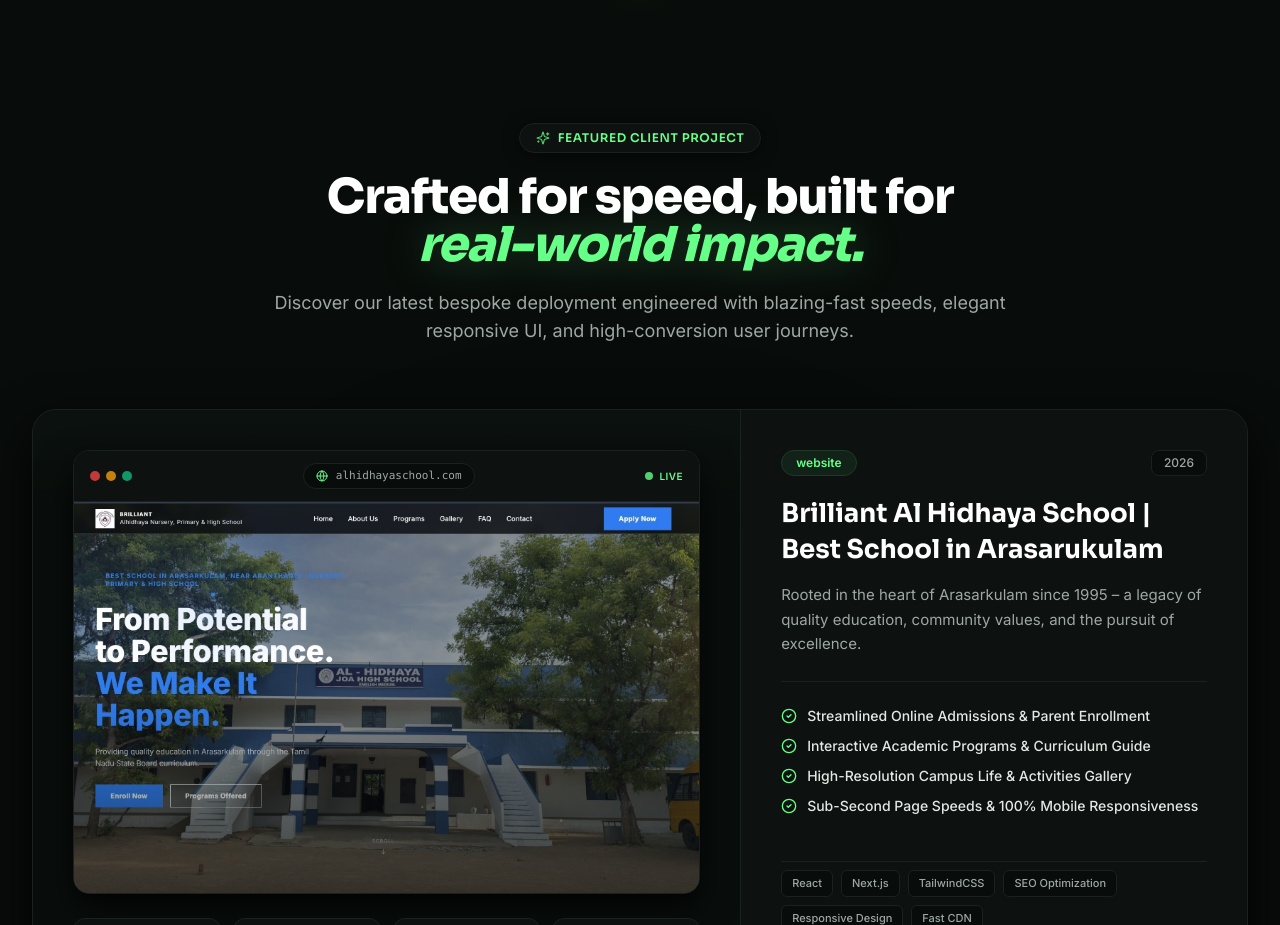
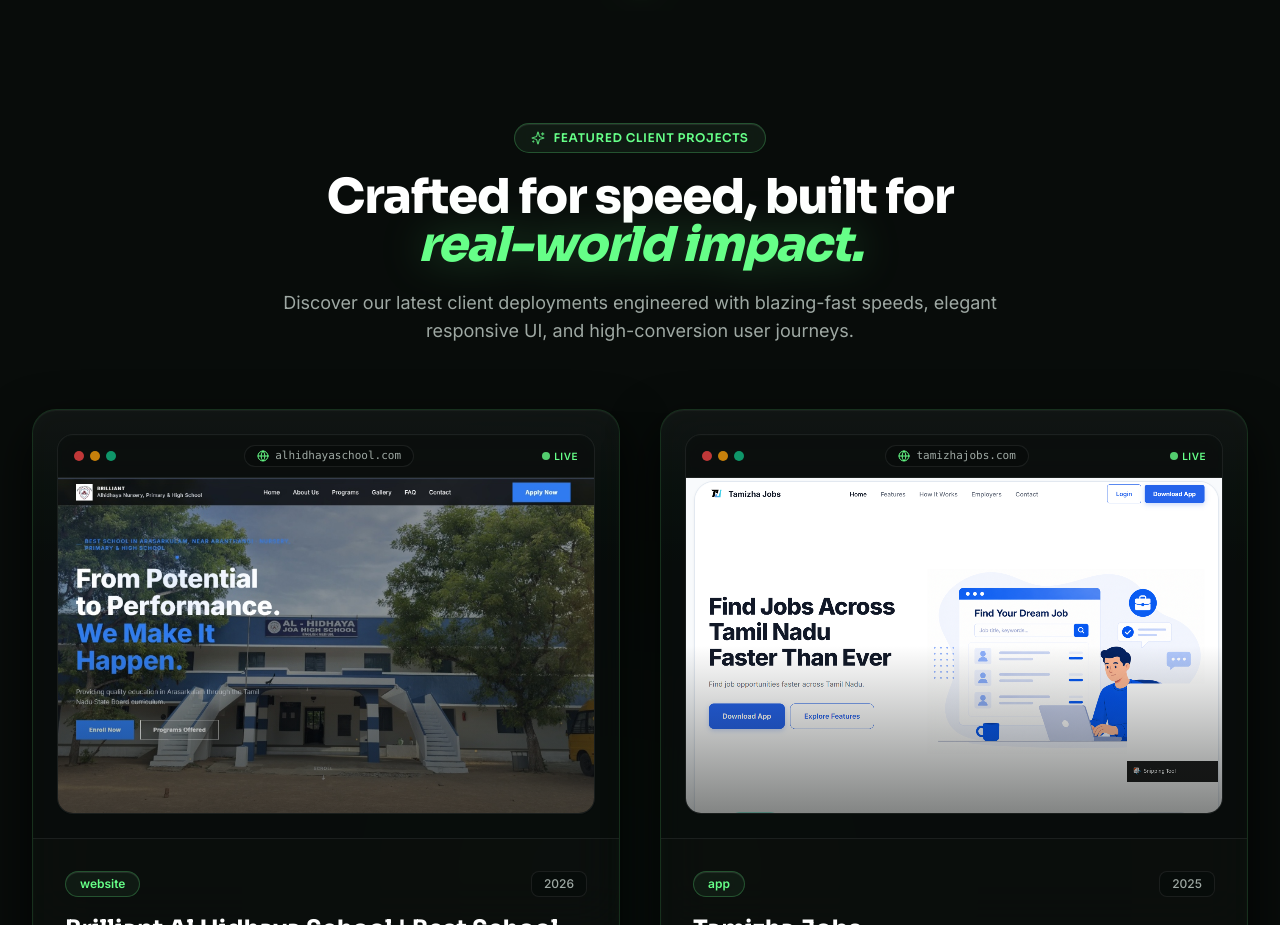
Before and after one commit to tahirazeem145/Jime-developer, a React (Vite) app: page / in a window 1280 px wide. Shown: the part 2840-3765 px from the top of the page. Built offline with nearby package versions, Linux system fonts and the light colour scheme.

Commit message:
feat: implement Services component and add brand assets

```diff
--- a/src/components/Projects.jsx
+++ b/src/components/Projects.jsx
@@ -4,35 +4,44 @@ import {
   Sparkles,
   ExternalLink,
   Globe,
-  CheckCircle2,
   ArrowRight,
   School,
   Zap,
-  ShieldCheck,
+  Briefcase,
   Smartphone
 } from 'lucide-react';
 
 export default function Projects() {
-  const project = {
+  const projects = [
+    {
+      id: 1,
       tag: 'website',
       year: '2026',
       title: 'Brilliant Al Hidhaya School | Best School in Arasarukulam',
       description: 'Rooted in the heart of Arasarkulam since 1995 – a legacy of quality education, community values, and the pursuit of excellence.',
       image: '/assets/al-hidhaya-school.jpg',
-    capabilities: [
-      'Streamlined Online Admissions & Parent Enrollment',
-      'Interactive Academic Programs & Curriculum Guide',
-      'High-Resolution Campus Life & Activities Gallery',
-      'Sub-Second Page Speeds & 100% Mobile Responsiveness'
-    ],
-    techStack: ['React', 'Next.js', 'TailwindCSS', 'SEO Optimization', 'Responsive Design', 'Fast CDN'],
+      url: 'alhidhayaschool.com',
+      techStack: ['React', 'Next.js', 'TailwindCSS', 'SEO Optimization', 'Responsive Design'],
       stats: [
         { label: 'Page Speed', value: '< 0.8s', icon: Zap },
-      { label: 'Curriculum', value: 'TN State Board', icon: School },
-      { label: 'Mobile UX', value: '100% Fluid', icon: Smartphone },
-      { label: 'Client Rating', value: '5.0 / 5.0', icon: ShieldCheck }
+        { label: 'Curriculum', value: 'TN State Board', icon: School }
       ]
-  };
+    },
+    {
+      id: 2,
+      tag: 'app',
+      year: '2025',
+      title: 'Tamizha Jobs',
+      description: "A job portal built for Tamil Nadu's tier-2/tier-3 towns — telecalling, data entry, system admin, part-time and student jobs — a segment LinkedIn and professional job boards overlook.",
+      image: '/assets/tamizha-jobs.png',
+      url: 'tamizhajobs.com',
+      techStack: ['React', 'Node.js', 'PostgreSQL', 'TailwindCSS', 'Mobile App'],
+      stats: [
+        { label: 'Target Market', value: 'TN Tier 2/3', icon: Briefcase },
+        { label: 'Platform', value: 'Web & Mobile', icon: Smartphone }
+      ]
+    }
+  ];
 
   return (
     <section id="projects" className="relative z-10 py-20 sm:py-28 overflow-hidden">
@@ -56,10 +65,10 @@ export default function Projects() {
         <div className="text-center max-w-3xl mx-auto mb-12 sm:mb-16">
 
           {/* Pill Badge */}
-          <div className="inline-flex items-center gap-2 px-4 py-1.5 rounded-full bg-[#0D110F] border border-[#1A221E] text-[#66FF88] shadow-[0_2px_15px_rgba(0,0,0,0.5)] backdrop-blur-md mb-5 animate-fadeIn">
+          <div className="inline-flex items-center gap-2 px-4 py-1.5 rounded-full glass-pill mb-5 animate-fadeIn">
             <Sparkles className="w-3.5 h-3.5 animate-pulse text-[#66FF88]" />
-            <span className="font-sora font-semibold text-xs tracking-wider uppercase">
-              Featured Client Project
+            <span className="font-sora font-semibold text-xs tracking-wider uppercase text-[#66FF88]">
+              Featured Client Projects
             </span>
           </div>
 
@@ -73,41 +82,39 @@ export default function Projects() {
 
           {/* Subtitle */}
           <p className="mt-5 text-base sm:text-lg text-[#9EA8A3] font-inter font-normal leading-relaxed">
-            Discover our latest bespoke deployment engineered with blazing-fast speeds, elegant responsive UI, and high-conversion user journeys.
+            Discover our latest client deployments engineered with blazing-fast speeds, elegant responsive UI, and high-conversion user journeys.
           </p>
         </div>
 
-        {/* SINGLE FEATURED PROJECT SHOWCASE CARD */}
-        <div className="group relative rounded-3xl bg-[#0D110F] border border-[#1A221E] hover:border-[#66FF88]/50 transition-all duration-500 overflow-hidden shadow-[0_20px_50px_rgba(0,0,0,0.9)] hover:shadow-[0_25px_60px_rgba(0,0,0,0.95),0_0_35px_rgba(102,255,136,0.15)] mb-16 sm:mb-20">
+        {/* 2 FEATURED PROJECTS GLASS GRID */}
+        <div className="grid grid-cols-1 lg:grid-cols-2 gap-8 sm:gap-10 mb-16 sm:mb-20">
+          {projects.map((proj) => (
+            <div
+              key={proj.id}
+              className="group relative rounded-3xl glass-card transition-all duration-500 overflow-hidden flex flex-col justify-between hover:-translate-y-1.5"
+            >
+              {/* Top Ambient Glass Shimmer */}
+              <div className="absolute top-0 left-0 right-0 h-40 bg-gradient-to-b from-white/[0.06] via-[#66FF88]/[0.03] to-transparent opacity-60 group-hover:opacity-100 transition-opacity duration-500 pointer-events-none" />
 
-          {/* Top Subtle Ambient Glow */}
-          <div className="absolute top-0 left-0 right-0 h-40 bg-gradient-to-b from-[#66FF88]/10 via-[#162E1F]/10 to-transparent opacity-40 group-hover:opacity-100 transition-opacity duration-500 pointer-events-none" />
+              <div>
+                {/* Browser Window Mockup Frame */}
+                <div className="p-5 sm:p-6 bg-[#080C0A]/60 border-b border-white/[0.08]">
+                  <div className="rounded-2xl glass-subcard overflow-hidden shadow-[0_10px_30px_rgba(0,0,0,0.8)] group-hover:border-[#66FF88]/40 transition-all duration-500">
 
-          <div className="grid grid-cols-1 lg:grid-cols-12 gap-0 relative z-10">
-
-            {/* LEFT COLUMN: LIVE PROJECT MOCKUP BROWSER (7 Cols) */}
-            <div className="lg:col-span-7 p-6 sm:p-8 lg:p-10 flex flex-col justify-between border-b lg:border-b-0 lg:border-r border-[#1A221E] bg-[#080C0A]/60">
-
-              {/* Browser Frame */}
-              <div className="rounded-2xl bg-[#080C0A] border border-[#1A221E] overflow-hidden shadow-[0_15px_35px_rgba(0,0,0,0.8)] group-hover:border-[#66FF88]/40 transition-all duration-500">
-
-                {/* Browser Top Navigation Bar */}
-                <div className="px-4 py-3 bg-[#0D110F] border-b border-[#1A221E] flex items-center justify-between">
-                  {/* Traffic Light Dots */}
+                    {/* Browser Navigation Top Bar */}
+                    <div className="px-4 py-2.5 bg-[#0D110F]/80 border-b border-white/[0.08] flex items-center justify-between backdrop-blur-md">
                       <div className="flex items-center gap-1.5">
                         <span className="w-2.5 h-2.5 rounded-full bg-[#EF4444]/80" />
                         <span className="w-2.5 h-2.5 rounded-full bg-[#F59E0B]/80" />
                         <span className="w-2.5 h-2.5 rounded-full bg-[#10B981]/80" />
                       </div>
 
-                  {/* Browser URL Pill */}
-                  <div className="flex items-center gap-2 px-3 py-1 rounded-full bg-[#080C0A] border border-[#1A221E] text-[11px] font-mono text-[#9EA8A3]">
+                      <div className="flex items-center gap-1.5 px-3 py-0.5 rounded-full bg-[#080C0A]/80 border border-white/[0.08] text-[11px] font-mono text-[#9EA8A3]">
                         <Globe className="w-3 h-3 text-[#66FF88]" />
-                    <span className="truncate max-w-[180px] sm:max-w-xs">alhidhayaschool.com</span>
+                        <span>{proj.url}</span>
                       </div>
 
-                  {/* Live Status Pip */}
-                  <div className="flex items-center gap-1.5">
+                      <div className="flex items-center gap-1">
                         <span className="w-2 h-2 rounded-full bg-[#66FF88] animate-pulse" />
                         <span className="text-[10px] font-inter font-semibold text-[#66FF88] uppercase tracking-wider hidden sm:inline">
                           Live
@@ -116,83 +123,72 @@ export default function Projects() {
                     </div>
 
                     {/* Screenshot Container with Subtle Zoom on Hover */}
-                <div className="relative overflow-hidden aspect-[16/9] sm:aspect-[16/10] bg-[#080C0A]">
+                    <div className="relative overflow-hidden aspect-[16/10] bg-[#080C0A]">
                       <img
-                    src={project.image}
-                    alt={project.title}
+                        src={proj.image}
+                        alt={proj.title}
                         className="w-full h-full object-cover object-top transition-transform duration-700 ease-out group-hover:scale-[1.03]"
                       />
-
-                  {/* Subtle Gradient Shadow Overlay on Bottom of Image */}
-                  <div className="absolute inset-0 bg-gradient-to-t from-[#080C0A]/60 via-transparent to-transparent pointer-events-none" />
+                      <div className="absolute inset-0 bg-gradient-to-t from-[#080C0A]/50 via-transparent to-transparent pointer-events-none" />
+                    </div>
                   </div>
                 </div>
 
-              {/* 4 Stats Grid Below Mockup */}
-              <div className="grid grid-cols-2 sm:grid-cols-4 gap-3 mt-6">
-                {project.stats.map((stat, i) => {
-                  const StatIcon = stat.icon;
+                {/* Card Content Body */}
+                <div className="p-6 sm:p-8">
+
+                  {/* Category Badge + Year Badge Row */}
+                  <div className="flex items-center justify-between gap-2 mb-4">
+                    <span className="px-3.5 py-1 rounded-full text-xs font-inter font-semibold text-[#66FF88] glass-pill">
+                      {proj.tag}
+                    </span>
+
+                    <span className="px-3 py-1 rounded-lg text-xs font-inter font-medium text-[#9EA8A3] bg-[#080C0A]/70 border border-white/[0.08]">
+                      {proj.year}
+                    </span>
+                  </div>
+
+                  {/* Title */}
+                  <h3 className="font-sora font-bold text-xl sm:text-2xl text-white group-hover:text-[#66FF88] transition-colors duration-300 leading-snug">
+                    {proj.title}
+                  </h3>
+
+                  {/* Description */}
+                  <p className="mt-3 text-sm sm:text-[15px] text-[#9EA8A3] font-inter leading-relaxed font-normal">
+                    {proj.description}
+                  </p>
+
+                  {/* Stats Pill Row */}
+                  <div className="grid grid-cols-2 gap-2.5 mt-5">
+                    {proj.stats.map((st, i) => {
+                      const StIcon = st.icon;
                       return (
-                    <div key={i} className="p-3 rounded-xl bg-[#0D110F] border border-[#1A221E] text-center flex flex-col items-center justify-center">
-                      <StatIcon className="w-4 h-4 text-[#66FF88] mb-1" />
-                      <span className="text-[10px] font-inter text-[#9EA8A3] uppercase tracking-wider">
-                        {stat.label}
+                        <div key={i} className="px-3 py-2 rounded-xl bg-[#080C0A]/60 border border-white/[0.08] flex items-center gap-2 backdrop-blur-sm">
+                          <StIcon className="w-3.5 h-3.5 text-[#66FF88] flex-shrink-0" />
+                          <div className="min-w-0">
+                            <span className="block text-[10px] font-inter text-[#9EA8A3] uppercase tracking-wider leading-none">
+                              {st.label}
                             </span>
-                      <span className="text-xs sm:text-sm font-sora font-bold text-white mt-0.5">
-                        {stat.value}
+                            <span className="block text-xs font-sora font-bold text-white mt-0.5 leading-none truncate">
+                              {st.value}
                             </span>
+                          </div>
                         </div>
                       );
                     })}
                   </div>
 
                 </div>
-
-            {/* RIGHT COLUMN: EXACT PROJECT DETAILS (5 Cols) */}
-            <div className="lg:col-span-5 p-6 sm:p-8 lg:p-10 flex flex-col justify-between bg-[#0D110F]">
-
-              <div>
-                {/* Top Row: website badge & 2026 year badge */}
-                <div className="flex items-center justify-between gap-2 mb-5">
-                  <span className="px-3.5 py-1 rounded-full text-xs font-inter font-semibold text-[#66FF88] bg-[#132218] border border-[#1D3A26]">
-                    {project.tag}
-                  </span>
-
-                  <span className="px-3 py-1 rounded-lg text-xs font-inter font-medium text-[#9EA8A3] bg-[#080C0A] border border-[#1A221E]">
-                    {project.year}
-                  </span>
               </div>
 
-                {/* Main Project Headline */}
-                <h3 className="font-sora font-bold text-2xl sm:text-[26px] text-white group-hover:text-[#66FF88] transition-colors duration-300 leading-snug">
-                  {project.title}
-                </h3>
-
-                {/* Exact Description */}
-                <p className="mt-4 text-sm sm:text-[15px] text-[#9EA8A3] font-inter leading-relaxed font-normal">
-                  {project.description}
-                </p>
-
-                {/* Capabilities List */}
-                <div className="space-y-2.5 pt-6 border-t border-[#1A221E] mt-6 mb-6">
-                  {project.capabilities.map((cap, i) => (
-                    <div key={i} className="flex items-start gap-2.5">
-                      <CheckCircle2 className="w-4 h-4 text-[#66FF88] flex-shrink-0 mt-0.5" />
-                      <span className="text-xs sm:text-sm font-inter text-[#E2E8E4] font-medium leading-snug">
-                        {cap}
-                      </span>
-                    </div>
-                  ))}
-                </div>
-              </div>
-
-              <div>
-                {/* Tech Stack Pills */}
-                <div className="flex flex-wrap gap-2 pt-2 border-t border-[#1A221E] mb-6">
-                  {project.techStack.map((tech) => (
+              {/* Card Bottom Area: Tech Tags & Action Footer */}
+              <div className="px-6 sm:px-8 pb-6 sm:pb-8 pt-0">
+                {/* Tech Stack Tags */}
+                <div className="flex flex-wrap gap-2 pt-4 border-t border-white/[0.08] mb-5">
+                  {proj.techStack.map((tech) => (
                     <span
                       key={tech}
-                      className="text-[11px] font-inter font-medium px-2.5 py-1 rounded-md bg-[#080C0A] border border-[#1A221E] text-[#9EA8A3] group-hover:border-[#66FF88]/40 group-hover:text-white transition-colors"
+                      className="text-[11px] font-inter font-medium px-2.5 py-1 rounded-md bg-[#080C0A]/70 border border-white/[0.08] text-[#9EA8A3] group-hover:border-[#66FF88]/40 group-hover:text-white transition-colors backdrop-blur-sm"
                     >
                       {tech}
                     </span>
@@ -200,7 +196,7 @@ export default function Projects() {
                 </div>
 
                 {/* Action Link Matching Reference */}
-                <div className="pt-2 flex items-center justify-between">
+                <div className="flex items-center justify-between pt-1">
                   <a
                     href="#contact"
                     className="inline-flex items-center gap-2 text-sm sm:text-base font-sora font-semibold text-[#66FF88] hover:text-[#4ADE80] transition-colors group/link"
@@ -211,22 +207,19 @@ export default function Projects() {
 
                   <a
                     href="#contact"
-                    className="inline-flex items-center gap-2 px-5 py-2.5 rounded-full bg-[#132218] border border-[#1D3A26] hover:border-[#66FF88]/50 text-white font-sora font-semibold text-xs transition-all duration-200"
+                    className="w-9 h-9 rounded-full bg-[#080C0A]/80 border border-white/[0.08] hover:border-[#66FF88]/50 flex items-center justify-center text-[#9EA8A3] hover:text-[#66FF88] transition-colors backdrop-blur-sm"
                   >
-                    <span>Get a Quote</span>
-                    <ArrowUpRight className="w-3.5 h-3.5 text-[#66FF88]" />
+                    <ArrowUpRight className="w-4 h-4" />
                   </a>
                 </div>
               </div>
 
             </div>
-
-          </div>
-
+          ))}
         </div>
 
         {/* BOTTOM METRICS STRIP */}
-        <div className="rounded-3xl bg-[#0D110F] border border-[#1A221E] p-6 sm:p-10 mb-16 shadow-[0_15px_45px_rgba(0,0,0,0.85)]">
+        <div className="rounded-3xl glass-card p-6 sm:p-10 mb-16">
           <div className="grid grid-cols-2 md:grid-cols-4 gap-6 sm:gap-8 text-center">
 
             <div className="flex flex-col items-center">
@@ -269,7 +262,7 @@ export default function Projects() {
         </div>
 
         {/* BOTTOM CTA CALLOUT */}
-        <div className="relative rounded-3xl bg-gradient-to-r from-[#122216] via-[#0E1B13] to-[#122216] border border-[#1A2E1F] p-8 sm:p-12 text-center overflow-hidden shadow-[0_20px_50px_rgba(0,0,0,0.8)]">
+        <div className="relative rounded-3xl glass-card bg-gradient-to-r from-[#122216]/80 via-[#0E1B13]/80 to-[#122216]/80 p-8 sm:p-12 text-center overflow-hidden">
           <div className="absolute inset-0 bg-[radial-gradient(circle_at_center,rgba(102,255,136,0.12)_0%,transparent_70%)] pointer-events-none" />
 
           <div className="relative z-10 max-w-2xl mx-auto">
@@ -293,7 +286,7 @@ export default function Projects() {
                 href="https://wa.me/919999999999"
                 target="_blank"
                 rel="noopener noreferrer"
-                className="w-full sm:w-auto inline-flex items-center justify-center gap-2 px-7 py-3.5 rounded-full bg-[#080C0A] border border-[#1A2E1F] hover:border-[#66FF88]/50 text-white font-sora font-semibold text-sm hover:bg-[#121B15] transition-all duration-200"
+                className="w-full sm:w-auto inline-flex items-center justify-center gap-2 px-7 py-3.5 rounded-full bg-[#080C0A]/80 border border-white/[0.08] hover:border-[#66FF88]/50 text-white font-sora font-semibold text-sm hover:bg-[#121B15] transition-all duration-200 backdrop-blur-sm"
               >
                 <span>Chat on WhatsApp</span>
                 <ExternalLink className="w-4 h-4 text-[#66FF88]" />
--- a/src/index.css
+++ b/src/index.css
@@ -24,19 +24,41 @@
   -webkit-mask-image: radial-gradient(ellipse 70% 60% at 50% 100%, black 20%, transparent 100%);
 }
 
-/* Glassmorphic card styling */
-.glass-panel {
-  background: rgba(16, 23, 18, 0.65);
+/* Premium Glassmorphic Card & Panel Effect */
+.glass-card {
+  background: rgba(13, 17, 15, 0.62);
+  backdrop-filter: blur(24px);
+  -webkit-backdrop-filter: blur(24px);
+  border: 1px solid rgba(102, 255, 136, 0.14);
+  box-shadow:
+    0 20px 50px rgba(0, 0, 0, 0.8),
+    inset 0 1px 1px 0 rgba(255, 255, 255, 0.12),
+    inset 0 0 20px rgba(102, 255, 136, 0.03);
+}
+
+.glass-card:hover {
+  border-color: rgba(102, 255, 136, 0.5);
+  box-shadow:
+    0 25px 60px rgba(0, 0, 0, 0.9),
+    0 0 35px rgba(102, 255, 136, 0.15),
+    inset 0 1px 2px 0 rgba(255, 255, 255, 0.22),
+    inset 0 0 25px rgba(102, 255, 136, 0.05);
+}
+
+.glass-subcard {
+  background: rgba(8, 12, 10, 0.6);
   backdrop-filter: blur(16px);
   -webkit-backdrop-filter: blur(16px);
-  border: 1px solid rgba(167, 243, 160, 0.12);
+  border: 1px solid rgba(255, 255, 255, 0.08);
+  box-shadow: inset 0 1px 1px rgba(255, 255, 255, 0.08);
 }
 
 .glass-pill {
-  background: rgba(19, 29, 22, 0.7);
+  background: rgba(19, 34, 24, 0.7);
   backdrop-filter: blur(12px);
   -webkit-backdrop-filter: blur(12px);
-  border: 1px solid rgba(167, 243, 160, 0.15);
+  border: 1px solid rgba(102, 255, 136, 0.25);
+  box-shadow: inset 0 1px 1px rgba(255, 255, 255, 0.1);
 }
 
 /* Star glowing effect */
```
Also changed, not shown: src/components/Services.jsx (+13 -10 lines), public/assets/tamizha-jobs.png (added), 6 other files (tests, documents, lock files or other folders). Lines whose indentation alone changed are shown as unchanged.
